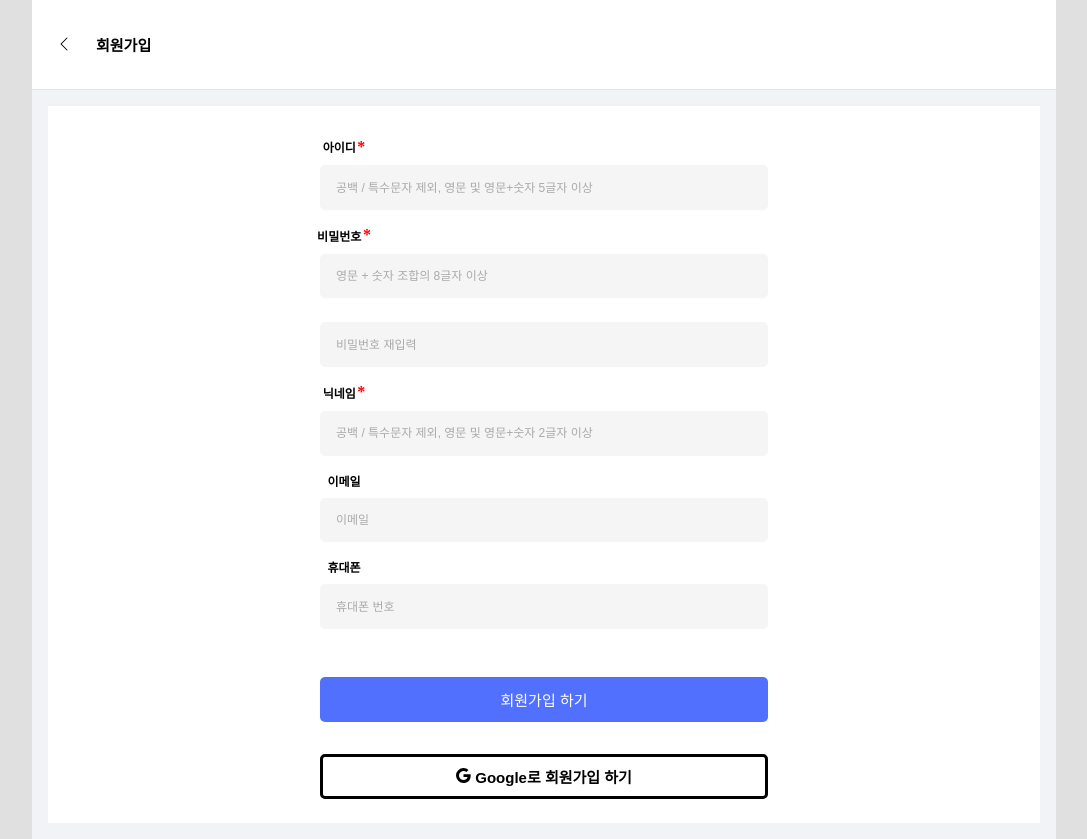
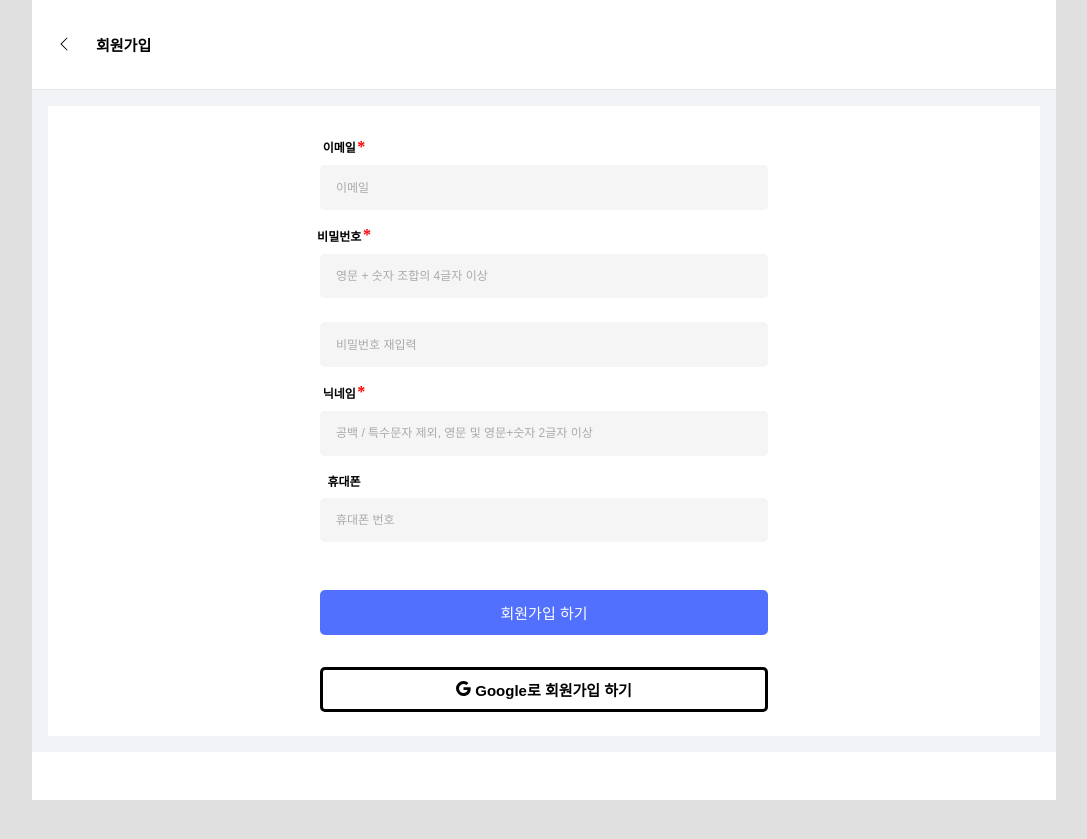
Before and after one commit to codestates-seb/seb43_main_021, a React (Create React App) app in the folder client/: page /signup in a window 1280 px wide. Shown: the whole page, without its empty margins (96-1183 px from the left). After the commit the page ends 800 px from the top, so only its background shows below. Built offline with nearby package versions, Linux system fonts and the light colour scheme.

Commit message:
[feat] 회원가입 / 로그인 / 물품등록 페이지 수정

```diff
--- a/client/src/assets/dummyData.jsx
+++ b/client/src/assets/dummyData.jsx
@@ -207,19 +207,9 @@ export const dummyItem = [
 
 export const dummyData = [
   {
-    memberId: "user01",
-    password: "1q2w3e4r",
-    nickName: "baba",
     email: "yoyo@naver.com",
-    phone_number: "010-1111-8888",
-  },
-  {
-    memberId: "user02",
-    password: "qazwsx",
-    nickName: "dummyUser",
-    email: "dummyuser@example.com",
-    phone_number: "010-1234-5678"
-  },
+    password: "1q2w"
+  }
 ];
 
 
--- /dev/null
+++ b/client/src/components/CreateItem/Location.js
@@ -0,0 +1,24 @@
+import React from "react";
+import styled from "styled-components";
+
+const Location = () => {
+
+
+    return (
+        <Container>
+            <Header>
+                지역 설정
+            </Header>
+        </Container>
+    )
+}
+
+export default Location;
+
+const Container = styled.div`
+
+`;
+
+const Header = styled.h2`
+
+`;
--- a/client/src/components/Login/LoginForm.js
+++ b/client/src/components/Login/LoginForm.js
@@ -1,18 +1,19 @@
 import React, { useState } from "react";
 import { useNavigate } from "react-router-dom";
 import styled from "styled-components";
+import { dummyData } from "../../assets/dummyData";
 // import axios from "axios";
 
 const LoginFrom = () => {
 
   const navigate = useNavigate();
 
-  const [memberId, setMemberId] = useState("");
+  const [email, setEmail] = useState("");
   const [password, setPassword] = useState("");
   const [errorMessage, setErrorMessage] = useState("");
 
-  const onChangeMemberId = (event) => {
-    setMemberId(event.currentTarget.value);
+  const onChangeEmail = (event) => {
+    setEmail(event.currentTarget.value);
   };
 
   const onChangePassword = (event) => {
@@ -20,33 +21,28 @@ const LoginFrom = () => {
   }
 
   const onClickLogin = () => {
-    if (memberId === "" || password === "") {
-      setErrorMessage("아이디와 비밀번호를 입력해주세요.");
-    } else if (memberId !== "" || password !== "") {
-      setErrorMessage("아이디 또는 비밀번호가 올바르지 않습니다.");
+    if (email === "" || password === "") {
+      setErrorMessage("이메일과 비밀번호를 입력해주세요.");
     } else {
-      // .post("주소", { memberId, password }) < 서버로 POST 요청 보냄
-      // .then((response) => {
-      //  if (response) => { < 서버 응답처리
-            navigate("/"); // < 로그인 성공 시
-      //  } else {
-          //  setErrorMessage(response.data.message); << 로그인 실패 시
-    //  }
-    //  })
-    // .catch((error) => {
-      // console.error("로그인 요청 에러:", error);
-      // setErrorMessage
-    // })
+      const member = dummyData.find(
+        (data) => data.email === email && data.password === password
+      );
+
+      if (member) {
+        navigate("/");
+      } else {
+        setErrorMessage("이메일 또는 비밀번호가 올바르지 않습니다.");
+      }
     }
   }
 
     return (
         <Body>
           <IdInputBox>
-            <input value={memberId} onChange={onChangeMemberId} placeholder="아이디"></input>
+            <input value={email} onChange={onChangeEmail} placeholder="이메일"></input>
           </IdInputBox>
           <PwInputBox>
-            <input value={password} onChange={onChangePassword} placeholder="비밀번호"></input>
+            <input type="password" value={password} onChange={onChangePassword} placeholder="비밀번호"></input>
           </PwInputBox>
           <LoginBtn>
             <button onClick={onClickLogin}>로그인</button>
@@ -57,7 +53,7 @@ const LoginFrom = () => {
               <button onClick={() => navigate('/signup')}>회원가입</button>
             </SignUpBtn>
             <FindId>
-              <button>아이디찾기</button>
+              <button>이메일찾기</button>
             </FindId>
             <FindPw>
               <button>비밀번호찾기</button>
--- a/client/src/components/SignUp/SignUpForm.js
+++ b/client/src/components/SignUp/SignUpForm.js
@@ -7,30 +7,30 @@ const SignUpForm = () => {
 
   const navigate = useNavigate();
 
-  // ID, PW, ConfirmPW, NickName 확인
-  const [memberId, setMemberId] = useState("");
+  // Email, PW, ConfirmPW, NickName, Phone_Number 확인
+  const [email, setEmail] = useState("");
   const [password, setPassword] = useState("");
   const [confirmPassword, setConfirmPassword] = useState("");
   const [nickName, setNickName] = useState("");
-  const [email, setEmail] = useState("");
   const [phone_number, setPhone_Number] = useState("");
 
-  // ID, PW, ConfirmPW, NickName 오류 메시지
-  const [idErrorMessage, setIdErrorMessage] = useState("");
+  // Email, PW, ConfirmPW, NickName, Phone_Number 오류 메시지
+  const [emailErrorMessage, setEmailErrorMessage] = useState("");
   const [passwordErrorMessage, setPasswordErrorMessage] = useState("");
   const [confirmPasswordErrorMessage, setConfirmPasswordErrorMessage] = useState("");
   const [nicknameErrorMessage, setNicknameErrorMessage] = useState("");
-  const [emailErrorMessage, setEmailErrorMessage] = useState("");
   const [phoneErrorMessage, setPhoneErrorMessage] = useState("");
 
-  // ID
-  const onChangeMemberId = (e) => {
-    const value = e.target.value; // 정규식의 최소 글자에 맞춰도 경고 메시지가 노출되어 추가하여 수정
-    setMemberId(value);
-    if (value.length < 5 || !/^[\w\s]{5,}$/.test(value)) {
-      setIdErrorMessage("아이디를 영문 및 영문+숫자 5글자 이상으로 입력해주세요.");
+  // email
+  const onChangeEmail = (e) => {
+    const value = e.target.value;
+    setEmail(value);
+    if (value.length > 200) {
+      setEmailErrorMessage("이메일은 최대 200글자까지 입력 가능합니다.")
+    } else if (value.length < 7 || !/^[0-9a-zA-Z]([-_.]?[0-9a-zA-Z])*@[0-9a-zA-Z]([-_.]?[0-9a-zA-Z])*\.[a-zA-Z]{2,3}$/.test(value)) {
+      setEmailErrorMessage("유효한 이메일 주소를 입력해주세요.");
     } else {
-      setIdErrorMessage("");
+      setEmailErrorMessage("");
     }
   };
 
@@ -38,8 +38,10 @@ const SignUpForm = () => {
   const onChangePassword = (e) => {
     const value = e.target.value;
     setPassword(value);
-    if (value.length < 8 || !/^(?=.*[a-zA-Z0-9])(?=.*\d).{8,}$/.test(value)) {
-      setPasswordErrorMessage("비밀번호를 영문 + 숫자 조합의 8글자 이상으로 입력해주세요.");
+    if (value.length > 16) {
+      setPasswordErrorMessage("비밀번호는 최대 16글자까지 입력 가능합니다.");
+    } else if (value.length < 4 || !/^(?=.*[a-zA-Z0-9])(?=.*\d).{4,}$/.test(value)) {
+      setPasswordErrorMessage("비밀번호를 영문 + 숫자 조합의 4글자 이상으로 입력해주세요.");
     } else {
     setPasswordErrorMessage("");
     }
@@ -60,29 +62,21 @@ const SignUpForm = () => {
   const onChangeNickName = (e) => {
     const value = e.target.value;
     setNickName(value);
-    if (value.length < 2 || !/^[\w\s]{2,}$/.test(value)) {
+    if (value.length > 20) {
+      setNicknameErrorMessage("닉네임은 최대 20글자까지 입력 가능합니다.")
+    } else if (value.length < 2 || !/^[\w\s]{2,}$/.test(value)) {
       setNicknameErrorMessage("닉네임을 영문 및 영문+숫자 2글자 이상으로 입력해주세요.");
     } else {
       setNicknameErrorMessage("");
     }
   };
 
-  // email
-  const onChangeEmail = (e) => {
-    const value = e.target.value;
-    setEmail(value);
-    if (value.length < 7 || !/^[0-9a-zA-Z]([-_.]?[0-9a-zA-Z])*@[0-9a-zA-Z]([-_.]?[0-9a-zA-Z])*\.[a-zA-Z]{2,3}$/.test(value)) {
-      setEmailErrorMessage("유효한 이메일 주소를 입력해주세요.");
-    } else {
-      setEmailErrorMessage("");
-    }
-  };
 
   // phone
   const onChangePhoneNumber = (e) => {
     const value = e.target.value;
     setPhone_Number(value);
-    if (value.length < 10 || !/^\d{3}-\d{3,4}-\d{4}$/.test(value)) {
+    if (value.length < 11 || !/^\d{3}-\d{4}-\d{4}$/.test(value)) {
       setPhoneErrorMessage("유효한 핸드폰 번호를 입력해주세요.");
     } else {
       setPhoneErrorMessage("");
@@ -92,13 +86,12 @@ const SignUpForm = () => {
   // 회원가입하기 버튼
   const onClickSignUp = () => {
     if (
-      memberId && password && confirmPassword && nickName && !idErrorMessage && !passwordErrorMessage && !confirmPasswordErrorMessage && !nicknameErrorMessage
+      email && password && confirmPassword && nickName && !emailErrorMessage && !passwordErrorMessage && !confirmPasswordErrorMessage && !nicknameErrorMessage
     ) {
       const newDummyData = {
-        memberId,
+        email,
         password,
         nickName,
-        email,
         phone_number,
       };
 
@@ -109,7 +102,7 @@ const SignUpForm = () => {
       navigate("/")
     } else {
       console.log("필수 입력 영역을 모두 올바르게 작성해주세요.")
-      setIdErrorMessage(memberId ? "" : idErrorMessage || "아이디를 입력해주세요.");
+      setEmailErrorMessage(email ? "" : emailErrorMessage || "이메일을 입력해주세요.");
       setPasswordErrorMessage(password ? "" : passwordErrorMessage || "비밀번호를 입력해주세요.");
       setConfirmPasswordErrorMessage(confirmPassword ? "" : confirmPasswordErrorMessage || "비밀번호를 재입력해주세요.");
       setNicknameErrorMessage(nickName ? "" : nicknameErrorMessage || "닉네임을 입력해주세요.");
@@ -120,17 +113,13 @@ const SignUpForm = () => {
     <Form>
       <InputWrapper>
         <InputTitle>
-          <h3>아이디</h3><span>*</span>
+          <h3>이메일</h3><span>*</span>
         </InputTitle>
         <InputField>
-          <input
-            type="text"
-            value={memberId}
-            onChange={onChangeMemberId}
-            placeholder="공백 / 특수문자 제외, 영문 및 영문+숫자 5글자 이상" />
+          <input type="email" value={email} onChange={onChangeEmail} placeholder="이메일"></input>
         </InputField>
       </InputWrapper>
-      {idErrorMessage && <ErrorMessage>{idErrorMessage}</ErrorMessage>}
+      {emailErrorMessage && <ErrorMessage>{emailErrorMessage}</ErrorMessage>}
       <InputWrapper>
         <InputTitle>
           <h3>비밀번호</h3><span>*</span>
@@ -140,7 +129,7 @@ const SignUpForm = () => {
             type="password"
             value={password}
             onChange={onChangePassword}
-            placeholder="영문 + 숫자 조합의 8글자 이상" />
+            placeholder="영문 + 숫자 조합의 4글자 이상" />
         </InputField>
       </InputWrapper>
       {<ErrorMessage>{passwordErrorMessage}</ErrorMessage>}
@@ -167,15 +156,6 @@ const SignUpForm = () => {
         </InputField>
       </InputWrapper>
       {nicknameErrorMessage && <ErrorMessage>{nicknameErrorMessage}</ErrorMessage>}
-      <InputWrapper>
-        <InputTitle>
-          <h3>이메일</h3>
-        </InputTitle>
-        <InputField>
-          <input type="email" value={email} onChange={onChangeEmail} placeholder="이메일"></input>
-        </InputField>
-      </InputWrapper>
-      {emailErrorMessage && <ErrorMessage>{emailErrorMessage}</ErrorMessage>}
       <InputWrapper>
         <InputTitle>
           <h3>휴대폰</h3>
--- a/client/src/pages/CreateAuction.jsx
+++ b/client/src/pages/CreateAuction.jsx
@@ -4,6 +4,7 @@ import { useNavigate } from "react-router-dom";
 import { BsChevronLeft } from "react-icons/bs";
 import AddImage from "../components/CreateItem/AddImage";
 import ItemBody from "../components/CreateItem/ItemBody";
+import Location from "../components/CreateItem/Location";
 import Period from "../components/CreateItem/Period";
 
 const CreateAuction = () => {
@@ -23,6 +24,20 @@ const CreateAuction = () => {
     input = input.replace(/\D/g, '');
 
     if (input !== '') {
+      let parsedInput = parseInt(input, 10);
+      if (parsedInput < 1) {
+        parsedInput = 1;
+      } else if (parsedInput > 30) {
+        parsedInput = 30;
+      }
+      setAuctionPeriod(parsedInput.toString());
+      setShowPeriodWarning(false);
+    } else {
+      setAuctionPeriod('');
+    }
+  };
+
+    /* if (input !== '') {
       const parsedInput = parseInt(input, 10);
       if (parsedInput >= 1 && parsedInput <= 30) {
         setAuctionPeriod(parsedInput.toString());
@@ -33,7 +48,7 @@ const CreateAuction = () => {
     } else {
       setAuctionPeriod('');
       }
-  };
+  }; */
 
   const handleTitleChange = (event) => {
     setTitle(event.target.value);
@@ -79,6 +94,7 @@ const CreateAuction = () => {
       <Body>
         <AddImage />
         <ItemBody title={title} text={text} showTitleWarning={showTitleWarning} showTextWarning={showTextWarning} handleTitleChange={handleTitleChange} handleTextChange={handleTextChange} />
+        <Location />
         <Period auctionPeriod={auctionPeriod} enterNumbersOnly={enterNumbersOnly} showPeriodWarning={showPeriodWarning} />
       </Body>
       </Container>
```
